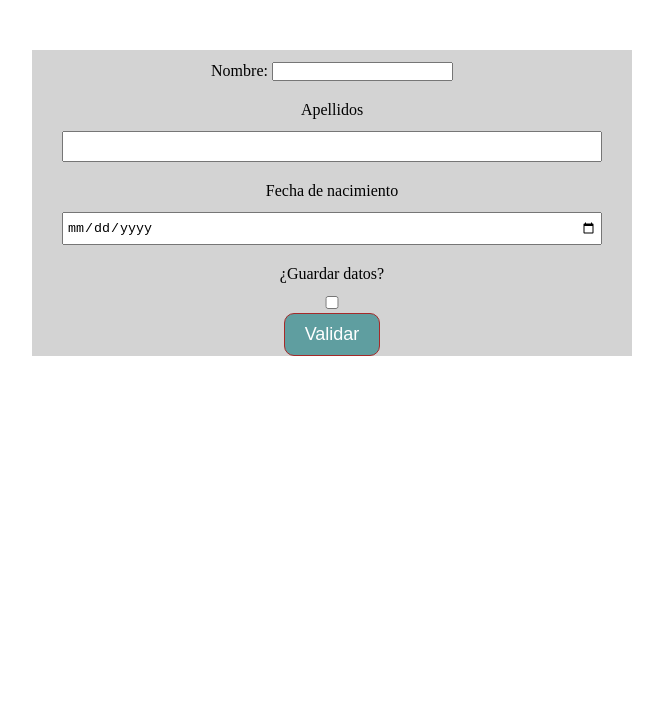
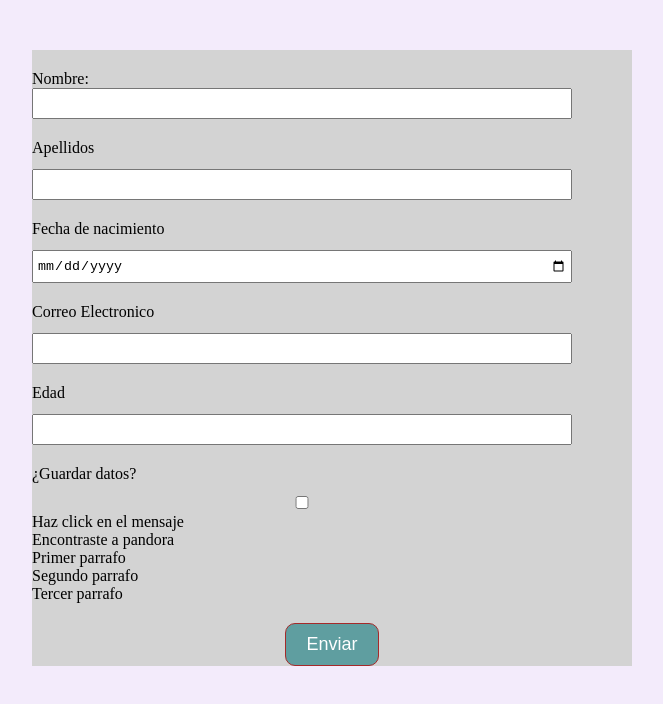
Before and after one commit to JSuarez1707/seudoclases, a plain HTML site: page index.html in a window 1280 px wide. Shown: the whole page, without its empty margins (308-971 px from the left). Drawn offline with Linux system fonts and the light colour scheme.

Commit message:
septimo commit

```diff
--- a/estilos.css
+++ b/estilos.css
@@ -1,3 +1,7 @@
+body{
+    background-color: rgba(225, 205, 245, 0.40);
+}
+
 *{
     margin: 0;
     padding: 0;
@@ -13,19 +17,20 @@ form{
 
 div.form-group:first-child{
     margin-top: 20px;
-    text-align: center;
-    padding-top: 12px;
+    text-align: left;
+    padding-top: 20px;
 }
 
-div.form-group > label, div.form-group > imput{
+div.form-group > label ,
+div.form-group > imput{
     display: block;
     margin-bottom: 12px;
 }
 
-imput{
+input{
     padding: 6px 3px;
     width: 90%;
-    margin: 0 auto;
+    margin: 0;
     display: block;
 }
 
@@ -39,7 +44,8 @@ button{
     border-radius: 10px;
     font-size: 18px;
     cursor: pointer;
-    transition: backgraund-color 3s, color 3s, border 3s;
+    /* transition: backgraund-color 10s, color 10s, border 10s; */
+    transition: all 1s;
 }
 button:hover{
     background-color: brown;
@@ -47,15 +53,17 @@ button:hover{
     border: 1px solid brown;
     transition: backgraund-color 8s, color 8s, border 8s;
 }
-input[type="checkbox"]:checked {
+
+.input[type="checkbox"]:checked{
 }
+
  .envolvente:has(input[type="checkebox"]:checked)
  {
     background-color: #d0f0e0;
     border: 2px solid green;
  }
  .form-group{
-    text-align: center;
+    text-align: left;
     margin-top: 20px;
  }
  .form-group >input{
--- a/index.html
+++ b/index.html
@@ -11,21 +11,44 @@
     <form action="">
     <div class="form-group">
         <label: for="nombre">Nombre:</label>
-        <input type="text" id="nombre" required>
+        <input type="text" name="Nombre" id="nombre" required>
     </div>
     <div class="form-group">
         <label for="apellidos">Apellidos</label>
-        <input type="text" id="apellidos" required>
+        <input type="text" name="nombre" id="apellidos" required>
     </div>
     <div class="form-group">
         <label for="fecha">Fecha de nacimiento</label>
-        <input type="date" id="fecha" required>
+        <input type="date" name="nombre" id="fecha" required>
+    </div>
+    <div class="form-group">
+        <label for="email">Correo Electronico</label>
+        <input type="email" name="email" id="email" required>
+    </div>
+    <div class="form-group">
+        <label for="edad">Edad</label>
+        <input type="number" name="edad" id="edad" required>
     </div>
     <div class="form-group">
         <label for="guardar datos">¿Guardar datos?</label>
-        <input type="checkbox" id="guardar datos">
+        <input type="checkbox" name="guardar datos" id="guardar datos">
     </div>
-    <button>Validar</button>
+
+    <label for="mostrar mensaje" class="mostrar-mensaje">Haz click en el mensaje</label>
+    <input type="checkbox" id="mostrar-mensaje" style="display: none;" />
+
+    <div id="mensaje" class="mensaje">
+        Encontraste a pandora
+    </div>
+    <div class="contenedor">
+        <p>Primer parrafo</p>
+        <p>Segundo parrafo</p>
+        <p>Tercer parrafo</p>
+    </div>
+    <div class="form-group">
+        <button type="submit">Enviar</button>
+    </div>
+
     </form
     </div>
 </body>
```
